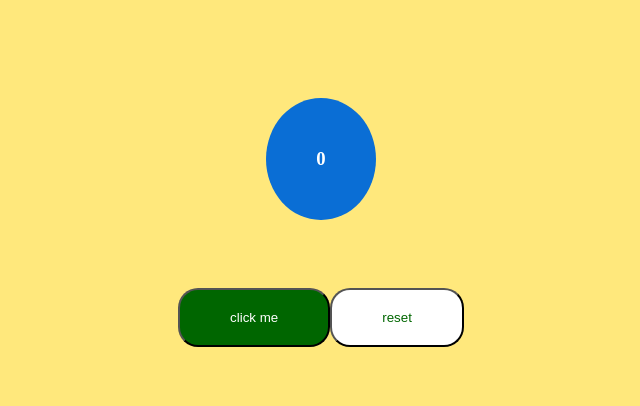
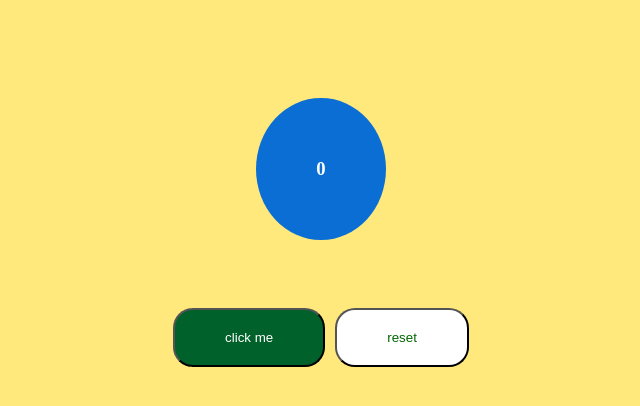
Before and after one commit to a5medHub/masbaha-test, a plain HTML site: page index.html in a window 1280 px wide. Shown: the part 158-564 px from the top of the page, without its empty margins (319-959 px from the left). Drawn offline with Linux system fonts and the light colour scheme.

Commit message:
Update index.html

```diff
--- a/index.html
+++ b/index.html
@@ -22,7 +22,7 @@
         margin: 50px">
 <h3 style="
         position: center;
-        padding: 50px;
+        padding: 60px;
         color: #fff;
         background-color: #0a6ed5;
         border-radius: 50%;"
@@ -37,9 +37,10 @@
                 position: center;
                 text: bolder;
                 color: #fff;
-                background-color: #006600;
+                background-color: #00622a;
                 padding: 20px 50px;
                 border-radius: 20px;
+                margin-right: 5px;
 
         ">click me</button>
 
@@ -50,6 +51,7 @@
                 background-color: #fff;
                 padding: 20px 50px;
                 border-radius: 20px;
+                margin-left: 5px;
 
         ">reset</button>
 </div>
```
